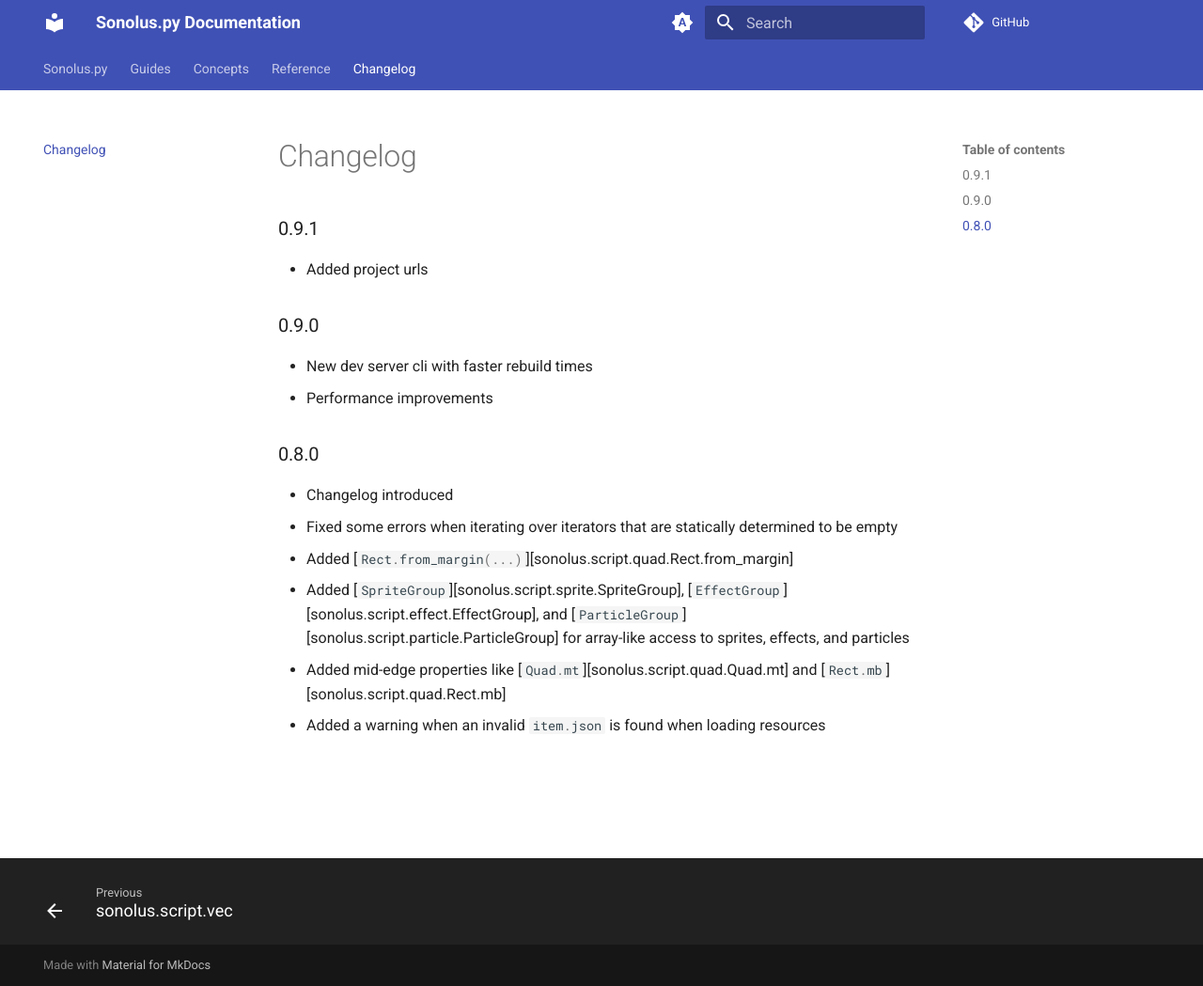
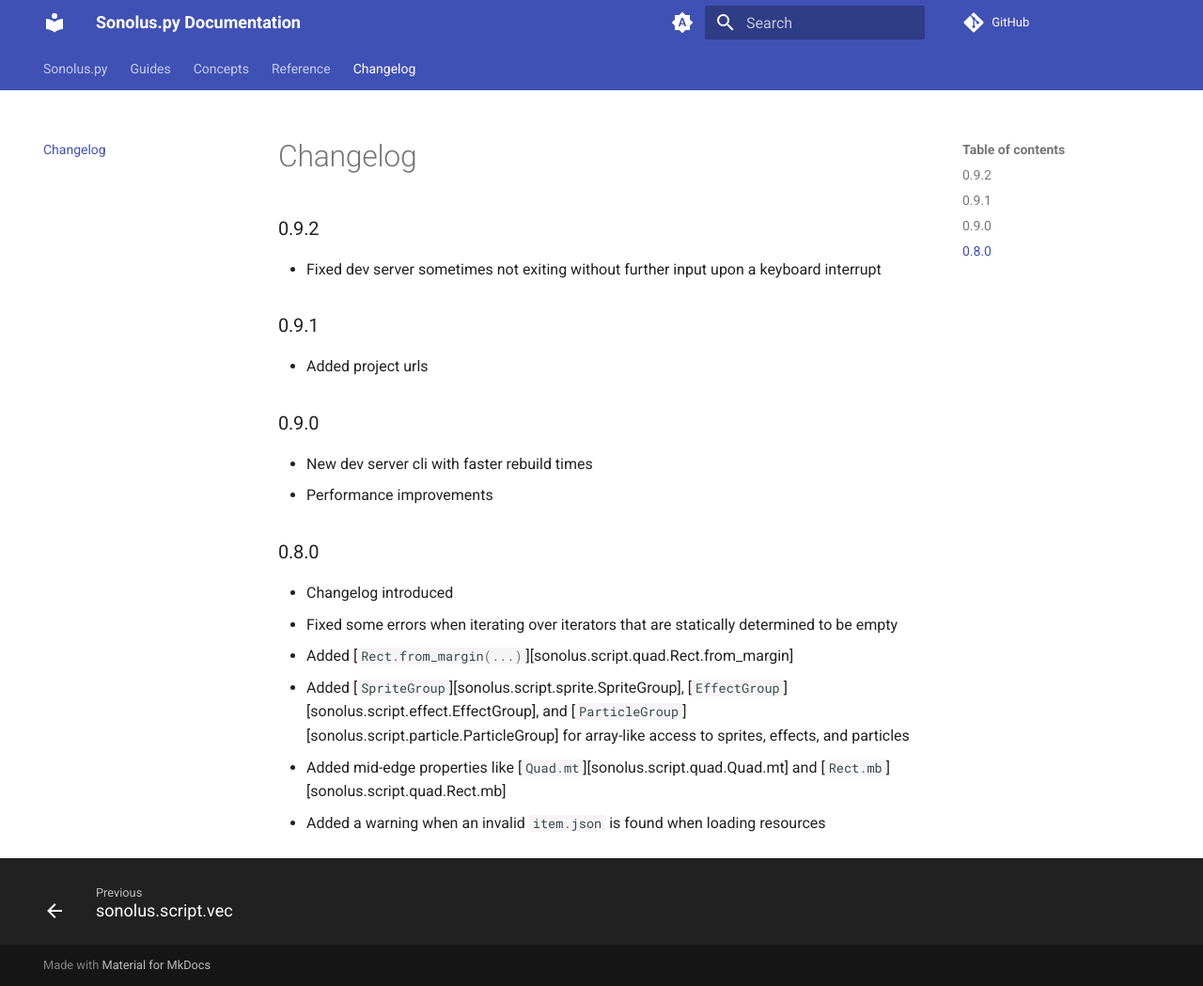
Before and after one commit to qwewqa/sonolus.py, an MkDocs documentation site: the page built from docs/changelog/index.md, in a window 1280 px wide and 1049 px high. Shown: the whole window at 94% size. Built offline with MkDocs 1.6.1 and Material for MkDocs 9.7.7, drawn with Linux system fonts in a browser that asks for light colours; comment, search, counter and statistics services are not loaded.

Commit message:
Bump version to v0.9.2

```diff
--- a/docs/changelog/index.md
+++ b/docs/changelog/index.md
@@ -1,3 +1,7 @@
+### 0.9.2
+
+- Fixed dev server sometimes not exiting without further input upon a keyboard interrupt
+
 ### 0.9.1
 
 - Added project urls
--- a/pyproject.toml
+++ b/pyproject.toml
@@ -1,6 +1,6 @@
 [project]
 name = "sonolus.py"
-version = "0.9.1"
+version = "0.9.2"
 description = "Sonolus engine development in Python"
 readme = "README.md"
 requires-python = ">=3.12"
```
Also changed, not shown: 1 other file.
